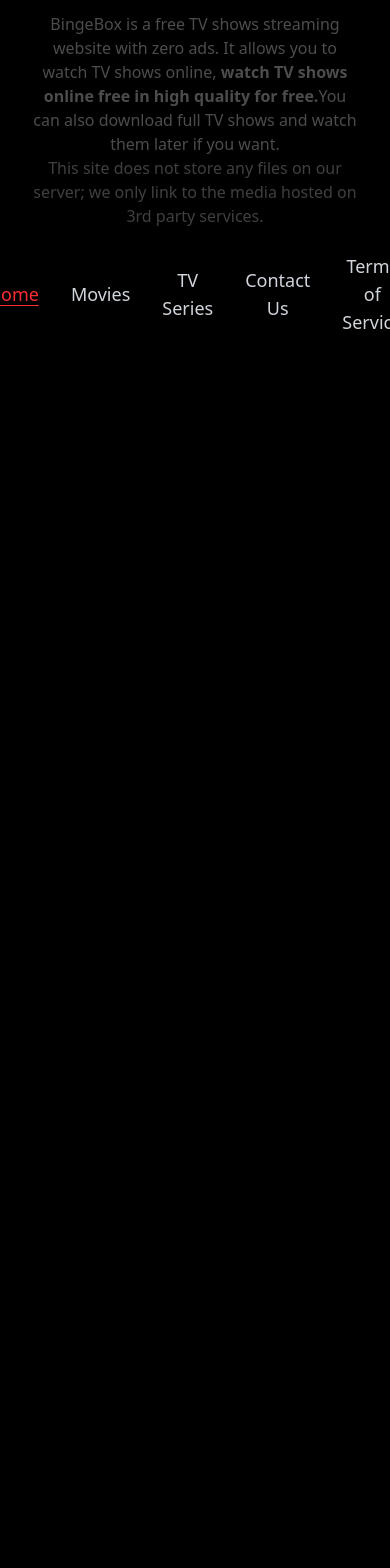
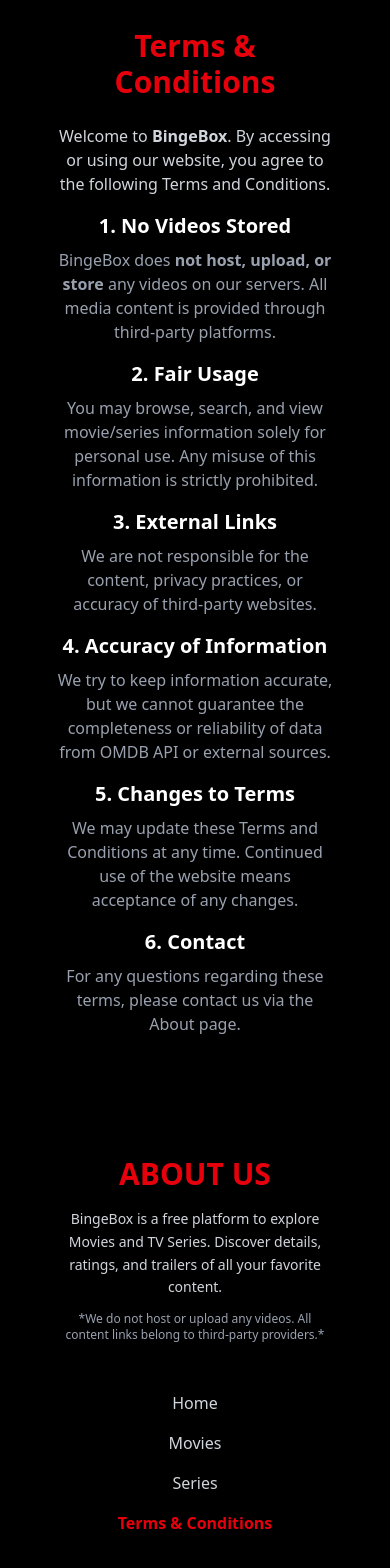
Before and after one commit to Abhishekkumarx/Binge-Box-React, a React (Vite) app: page /terms in a window 390 px wide. Shown: the part 100-1668 px from the top of the page. Before the commit the page ends 844 px from the top, so only its background shows below. Built offline with nearby package versions, Linux system fonts and the light colour scheme; no server answers.

Commit message:
completed with all basic pages

```diff
--- a/src/App.jsx
+++ b/src/App.jsx
@@ -9,6 +9,7 @@
 import { useNavigate } from "react-router-dom";
 import MovieDetails from './pages/MovieDetails';
 import AboutUs from './pages/AboutUs';
+import TermsAndConditions from './pages/TermsAndConditions';
 
 
 const apiKey = "875daaf7";
@@ -103,7 +104,7 @@
 
 
         <Route path="/movie/:id" element={<MovieDetails />} />
-
+        <Route path="/terms" element={<TermsAndConditions/>} />
       </Routes>
 
       <Footer />
--- a/src/components/Footer.jsx
+++ b/src/components/Footer.jsx
@@ -1,27 +1,84 @@
-import React from 'react'
+// src/components/Footer.jsx
+import React from "react";
+import { Link, useLocation } from "react-router-dom";
 
-function Footer() {
+export default function Footer() {
+  const location = useLocation(); // Track current page for active link
+
   return (
-     <footer
-        className="w-full bg-black text-gray-300 py-4 bg-cover bg-center bg-no-repeat relative pt-20"
-      >
+    <footer className="w-full bg-black text-white py-10 px-6 mt-20">
 
-        <h1 className='text-white'>BingeBox is a free TV shows streaming website with zero ads.
-             It allows you to watch TV shows online, <b>watch TV shows online free in high quality for free.</b>
-              You can also download full TV shows and watch them later if you want.</h1>
-              <h2>This site does not store any files on our server; we only link to the media hosted on 3rd party services.</h2>
-      <div className="absolute inset-0 bg-black/70"></div>
+      {/* ABOUT SECTION */}
+      <div className="max-w-6xl mx-auto text-center mb-12 px-2">
+        <h1 className="text-3xl font-bold text-red-600 mb-4">ABOUT US</h1>
 
-      <div className="relative max-w-5xl mx-auto flex items-center justify-center space-x-8 text-lg py-6">
-        <a href="#" className="text-red-500 underline underline-offset-4">Home</a>
-        <a href="#" className="hover:text-red-500 transition">Movies</a>
-        <a href="#" className="hover:text-red-500 transition">TV Series</a>
-        <a href="#" className="hover:text-red-500 transition">Contact Us</a>
-        <a href="#" className="hover:text-red-500 transition">Terms of Service</a>
+        <p className="text-gray-300 max-w-3xl mx-auto text-sm sm:text-base leading-relaxed">
+          BingeBox is a free platform to explore Movies and TV Series.
+          Discover details, ratings, and trailers of all your favorite content.
+        </p>
+
+        <p className="text-gray-400 mt-3 text-xs sm:text-sm">
+          *We do not host or upload any videos. All content links belong to third-party providers.*
+        </p>
+      </div>
+
+      {/* NAVIGATION - MOBILE FIRST (STACKED) */}
+      <nav className="
+        flex flex-col items-center gap-4
+        text-base
+        sm:flex-row sm:justify-center sm:gap-10
+      ">
+        <Link
+          to="/"
+          className={
+            location.pathname === "/"
+              ? "text-red-600 font-bold"
+              : "text-gray-300 hover:text-red-500"
+          }
+        >
+          Home
+        </Link>
+
+        <Link
+          to="/movies"
+          className={
+            location.pathname === "/movies"
+              ? "text-red-600 font-bold"
+              : "text-gray-300 hover:text-red-500"
+          }
+        >
+          Movies
+        </Link>
+
+        <Link
+          to="/series"
+          className={
+            location.pathname === "/series"
+              ? "text-red-600 font-bold"
+              : "text-gray-300 hover:text-red-500"
+          }
+        >
+          Series
+        </Link>
+
+
+        <Link
+          to="/terms"
+          className={
+            location.pathname === "/terms"
+              ? "text-red-600 font-bold"
+              : "text-gray-300 hover:text-red-500"
+          }
+        >
+          Terms & Conditions
+        </Link>
+
+      </nav>
+
+      {/* COPYRIGHT */}
+      <div className="text-center text-gray-500 text-xs sm:text-sm mt-10">
+        © {new Date().getFullYear()} BingeBox — All Rights Reserved.
       </div>
     </footer>
-
-  )
+  );
 }
-
-export default Footer
--- a/src/components/Header.jsx
+++ b/src/components/Header.jsx
@@ -28,7 +28,10 @@
     onSearch(searchText.trim(), pageType);
   };
 
-
+    const scrollToTop = () => {
+    window.scrollTo({ top: 0, behavior: "smooth" });
+    setMenuOpen(false);
+  };
 
   return (
     <>
@@ -69,6 +72,7 @@
 
           <Link
             to="/"
+            onClick={scrollToTop}
             className={
               location.pathname === "/"
                 ? "text-red-600 font-bold"
@@ -80,6 +84,7 @@
 
           <Link
             to="/movies"
+            onClick={scrollToTop}
             className={
               location.pathname === "/movies"
                 ? "text-red-600 font-bold"
@@ -91,6 +96,7 @@
 
           <Link
             to="/series"
+            onClick={scrollToTop}
             className={
               location.pathname === "/series"
                 ? "text-red-600 font-bold"
@@ -100,9 +106,10 @@
             Series
           </Link>
           <Link
-            to="/Footer"
+            to="/about"
+            onClick={scrollToTop}
             className={
-              location.pathname === "/"
+              location.pathname === "/about"
                 ? "text-red-600 font-bold"
                 : "text-white hover:text-red-600"
             }
@@ -126,6 +133,11 @@
 
           <Link
             to="/"
+            onClick={scrollToTop}
+            onClick={() => {
+              window.scrollTo({ top: 0, behavior: "smooth" });
+              setMenuOpen(false);
+            }}
             className={
               location.pathname === "/"
                 ? "text-red-600 font-bold block"
@@ -138,6 +150,7 @@
 
           <Link
             to="/movies"
+            onClick={scrollToTop}
             className={
               location.pathname === "/movies"
                 ? "text-red-600 font-bold block"
@@ -150,6 +163,7 @@
 
           <Link
             to="/series"
+            onClick={scrollToTop}
             className={
               location.pathname === "/series"
                 ? "text-red-600 font-bold block"
@@ -162,7 +176,7 @@
           <Link
             to="/about"
             className={
-              location.pathname === "/movies"
+              location.pathname === "/about"
                 ? "text-red-600 font-bold block"
                 : "block hover:text-red-500"
             }
--- a/src/components/MovieCard.jsx
+++ b/src/components/MovieCard.jsx
@@ -13,7 +13,7 @@
     <Link to={`/movie/${movie.imdbID}`} className="group">
       <div
         className="
-          bg-[#0f1724]
+          bg-[#373f4b]
           rounded-xl
           overflow-hidden
           shadow-lg
--- a/src/pages/AboutUs.jsx
+++ b/src/pages/AboutUs.jsx
@@ -1,4 +1,5 @@
 import React, { useEffect } from "react";
+import Footer from "../components/Footer";
 
 export default function AboutUs() {
   useEffect(() => {
@@ -6,17 +7,8 @@
   }, []);
 
   return (
-    <div className="pt-24 text-white text-center p-6">
-      <h1 className="text-3xl font-bold mb-4">About Us</h1>
-      <p className="text-gray-300 text-lg max-w-3xl mx-auto">
-        Welcome to BingeBox! We are a movie & series browsing platform built with
-        React and OMDB API. Our goal is to provide a simple and smooth user experience
-        for discovering your favorite movies and TV shows.
-      </p>
+    <div>
 
-      <p className="text-gray-400 text-sm mt-6">
-        You will be redirected to the footer automatically.
-      </p>
     </div>
   );
 }
--- /dev/null
+++ b/src/pages/TermsAndConditions.jsx
@@ -0,0 +1,55 @@
+// src/pages/TermsAndConditions.jsx
+import React, { useEffect } from "react";
+
+export default function TermsAndConditions() {
+  // Scroll to top automatically
+  useEffect(() => {
+    window.scrollTo({ top: 0, behavior: "smooth" });
+  }, []);
+
+  return (
+    <div className="pt-24 px-6 text-white max-w-4xl mx-auto">
+
+      <h1 className="text-3xl font-bold text-red-600 mb-6">
+        Terms & Conditions
+      </h1>
+
+      <p className="text-gray-300 mb-4">
+        Welcome to <b>BingeBox</b>. By accessing or using our website, you agree to the following Terms and Conditions.
+      </p>
+
+      <h2 className="text-xl font-semibold mb-2">1. No Videos Stored</h2>
+      <p className="text-gray-400 mb-4">
+        BingeBox does <b>not host, upload, or store</b> any videos on our servers.
+        All media content is provided through third-party platforms.
+      </p>
+
+      <h2 className="text-xl font-semibold mb-2">2. Fair Usage</h2>
+      <p className="text-gray-400 mb-4">
+        You may browse, search, and view movie/series information solely for personal use.
+        Any misuse of this information is strictly prohibited.
+      </p>
+
+      <h2 className="text-xl font-semibold mb-2">3. External Links</h2>
+      <p className="text-gray-400 mb-4">
+        We are not responsible for the content, privacy practices, or accuracy of third-party websites.
+      </p>
+
+      <h2 className="text-xl font-semibold mb-2">4. Accuracy of Information</h2>
+      <p className="text-gray-400 mb-4">
+        We try to keep information accurate, but we cannot guarantee the completeness or reliability of data from OMDB API or external sources.
+      </p>
+
+      <h2 className="text-xl font-semibold mb-2">5. Changes to Terms</h2>
+      <p className="text-gray-400 mb-4">
+        We may update these Terms and Conditions at any time.
+        Continued use of the website means acceptance of any changes.
+      </p>
+
+      <h2 className="text-xl font-semibold mb-2">6. Contact</h2>
+      <p className="text-gray-400 mb-12">
+        For any questions regarding these terms, please contact us via the About page.
+      </p>
+    </div>
+  );
+}
```
